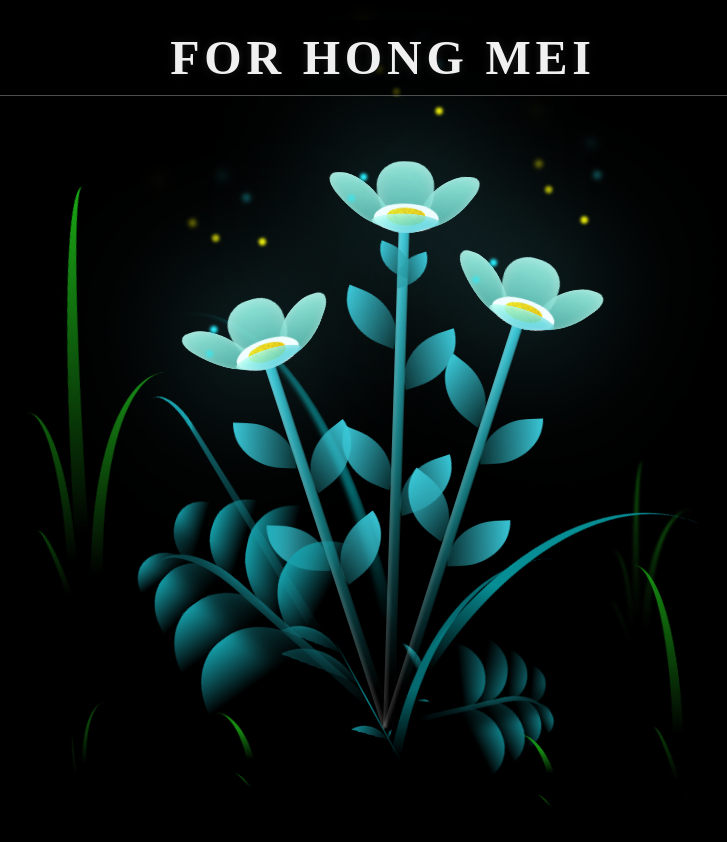
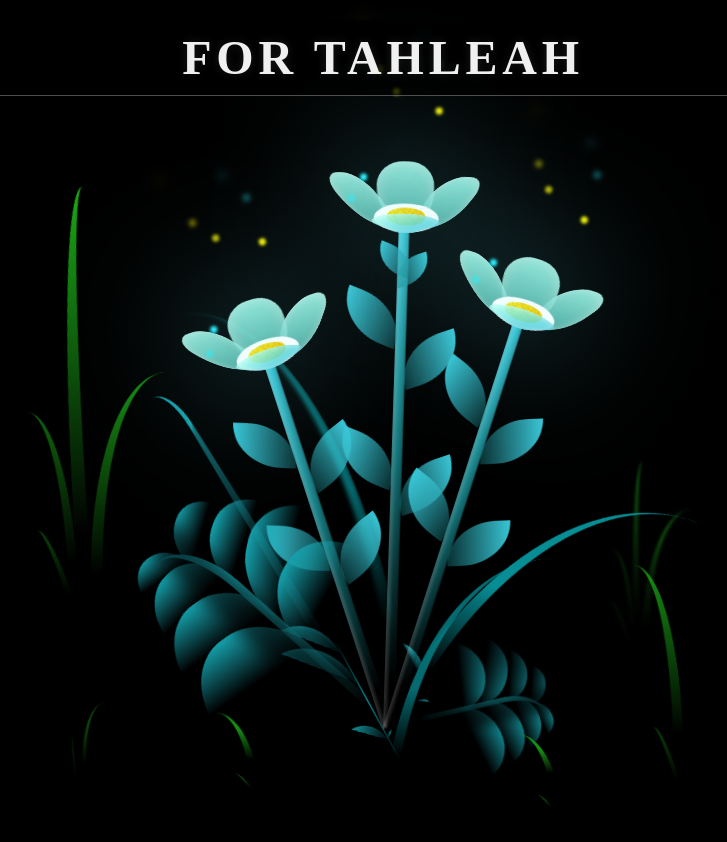
Before and after one commit to andrxweverett/Sai, a website: page index.html in a window 1280 px wide. Shown: the whole page, without its empty margins (257-984 px from the left). Drawn offline with Linux system fonts and the light colour scheme.

Commit message:
Update index.html

```diff
--- a/index.html
+++ b/index.html
@@ -57,7 +57,7 @@
   </style>
 
   <body class="not-loaded">
-    <h1 class="elegant-heading">For Hong Mei</h1>
+    <h1 class="elegant-heading">For Tahleah</h1>
 
 
     <div class="night"></div>
```
